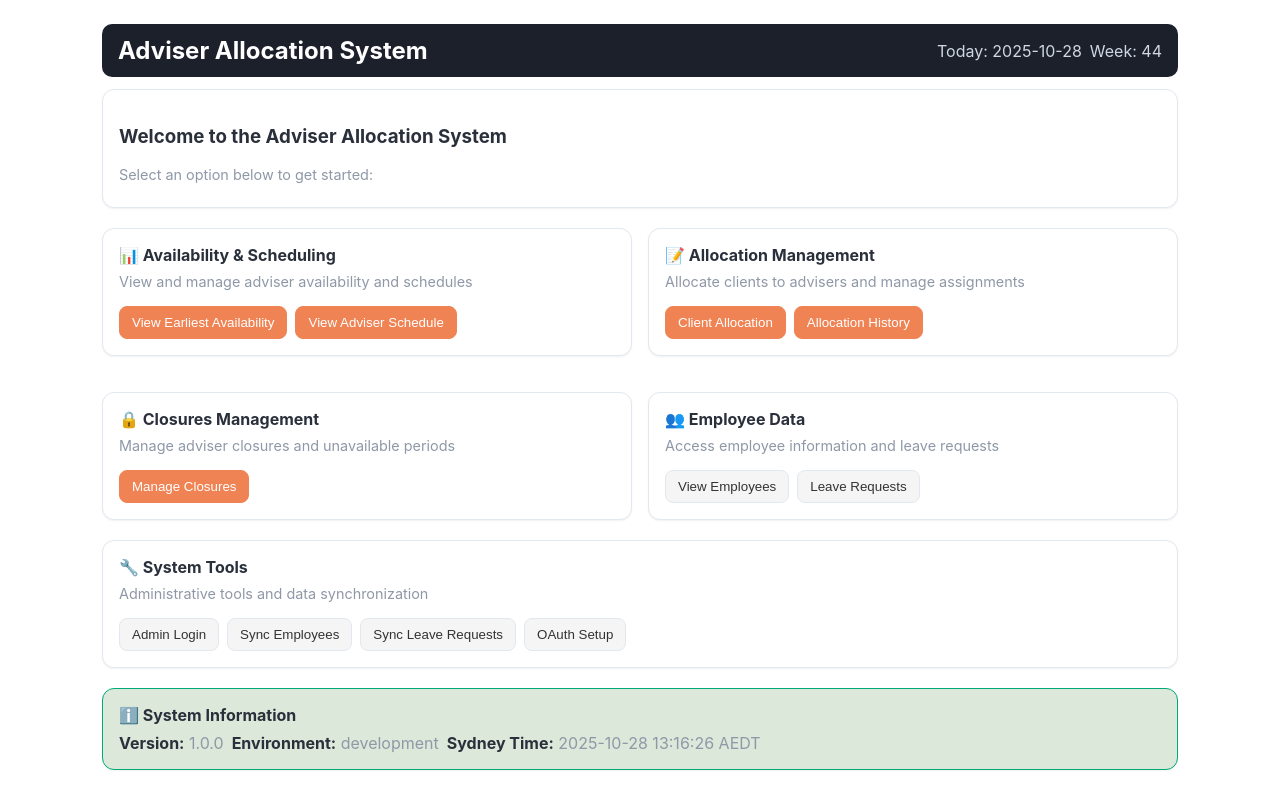
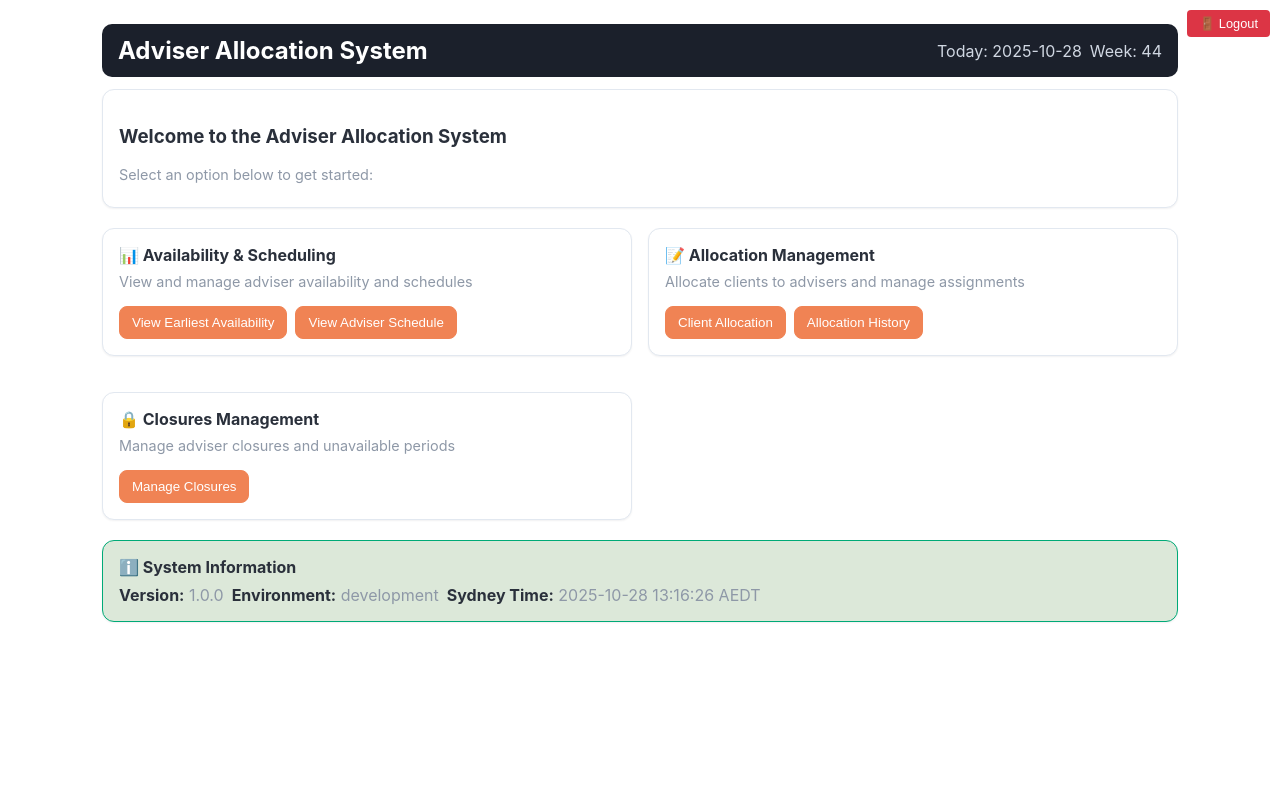
Before and after one commit to Pivot-Wealth-Digital/adviser_allocation, a Flask app: page / in a window 1280 px wide. Run offline with Flask 3, Linux system fonts and the light colour scheme; the visitor is signed in with stand-in values (Sample User, id 1).

Commit message:
Implement site-wide authentication and clean up homepage
- Add site-wide login requirement for all routes except login, logout, webhooks, and warmup
- Replace admin-only authentication with general user authentication
- Update login system: /login (was /admin/login) with improved UI
- Add logout button to top-right of all pages via layout template
- Remove employee data section from homepage (View Employees, Leave Requests, Sync buttons)
- Remove system tools section from homepage (OAuth Setup, redundant Logout)
- Maintain all core functionality: availability, allocation, closures management
- Use Google Secret Manager for production, .env for local development

Login credentials: admin / passwordpw

```diff
--- a/main.py
+++ b/main.py
@@ -36,21 +36,50 @@ app.secret_key = get_secret("SESSION_SECRET") or "change-me-please"  # set in ap
 ADMIN_USERNAME = get_secret("ADMIN_USERNAME") or os.environ.get("ADMIN_USERNAME")
 ADMIN_PASSWORD = get_secret("ADMIN_PASSWORD") or os.environ.get("ADMIN_PASSWORD")
 
-def is_admin():
-    return bool(session.get("is_admin"))
+def is_authenticated():
+    return bool(session.get("is_authenticated"))
 
-def admin_required(view_func):
+def login_required(view_func):
     from functools import wraps
     @wraps(view_func)
     def wrapper(*args, **kwargs):
-        if not is_admin():
+        if not is_authenticated():
             # For API calls, return 401; for browser, redirect to login with next
             if request.accept_mimetypes and "text/html" in request.accept_mimetypes:
                 nxt = request.path
-                return redirect(f"/admin/login?next={nxt}")
+                return redirect(f"/login?next={nxt}")
             return jsonify({"error": "Unauthorized"}), 401
         return view_func(*args, **kwargs)
     return wrapper
+
+# Global before_request handler to protect all routes
+@app.before_request
+def require_login():
+    # List of endpoints that don't require authentication
+    public_endpoints = [
+        'login',
+        'logout',
+        'static',  # Static files (CSS, JS, images)
+    ]
+
+    # List of routes that don't require authentication (by path)
+    public_paths = [
+        '/webhook/allocation',  # HubSpot webhook
+        '/_ah/warmup',         # App Engine warmup
+    ]
+
+    # Check if current route is public
+    if (request.endpoint in public_endpoints or
+        request.path in public_paths or
+        request.path.startswith('/static/')):
+        return  # Allow access
+
+    # Require authentication for all other routes
+    if not is_authenticated():
+        if request.accept_mimetypes and "text/html" in request.accept_mimetypes:
+            nxt = request.path
+            return redirect(f"/login?next={nxt}")
+        return jsonify({"error": "Unauthorized"}), 401
 
 # ---- Employment Hero (HR) OAuth config ----
 EH_AUTHORIZE_URL = os.environ.get("EH_AUTHORIZE_URL", "https://oauth.employmenthero.com/oauth2/authorize")
@@ -486,7 +515,7 @@ def closures():
     try:
         if not request.is_json:
             return jsonify({"error": "Expected application/json"}), 415
-        if not is_admin():
+        if not is_authenticated():
             return jsonify({"error": "Unauthorized"}), 401
         payload = request.get_json() or {}
         start_date = payload.get("start_date")
@@ -524,7 +553,7 @@ def closures_item(closure_id):
     """Update or delete a specific closure document (admin only)."""
     if not db:
         return jsonify({"error": "Firestore is not configured"}), 400
-    if not is_admin():
+    if not is_authenticated():
         return jsonify({"error": "Unauthorized"}), 401
 
     if request.method == "DELETE":
@@ -579,7 +608,6 @@ def closures_item(closure_id):
 
 
 @app.route("/closures/ui")
-@admin_required
 def closures_ui():
     """Simple UI to create and list global office closures (holidays)."""
     if not db:
@@ -658,18 +686,21 @@ def closures_ui():
     return render_template('closures_ui.html', closures=closures_data, today=sydney_today().isoformat(), closures_for_js=closures_for_js)
 
 
-@app.route("/admin/login", methods=["GET", "POST"])
-def admin_login():
-    """Simple admin login to manage closures."""
-    # If already logged in, go to UI or 'next'
-    nxt = request.args.get("next") or "/closures/ui"
+@app.route("/login", methods=["GET", "POST"])
+def login():
+    """Site-wide login for all access."""
+    # If already logged in, go to home or 'next'
+    nxt = request.args.get("next") or "/"
+    if is_authenticated():
+        return redirect(nxt)
+
     if request.method == "POST":
         username = request.form.get("username") or ""
         password = request.form.get("password") or ""
         if not ADMIN_USERNAME or not ADMIN_PASSWORD:
-            return ("<p>Admin credentials not configured. Set ADMIN_USERNAME and ADMIN_PASSWORD.</p>", 500)
+            return ("<p>Login credentials not configured. Set ADMIN_USERNAME and ADMIN_PASSWORD.</p>", 500)
         if username == ADMIN_USERNAME and password == ADMIN_PASSWORD:
-            session["is_admin"] = True
+            session["is_authenticated"] = True
             return redirect(nxt)
         # invalid
         error = "Invalid credentials"
@@ -677,14 +708,15 @@ def admin_login():
         error = ""
 
     html = (
-        "<html><head><title>Admin Login</title>"
-        "<style>body{font-family:sans-serif;max-width:420px;margin:60px auto;padding:0 12px}.f{display:flex;flex-direction:column;gap:10px}label{font-size:.9em;color:#333}input{padding:8px;border:1px solid #bbb;border-radius:4px}button{padding:8px 12px;border:1px solid #0a7;background:#0a7;color:#fff;border-radius:4px;cursor:pointer}.err{color:#a00;margin-top:8px}</style>"
+        "<html><head><title>Login - Adviser Allocation System</title>"
+        "<style>body{font-family:sans-serif;max-width:420px;margin:60px auto;padding:0 12px}.f{display:flex;flex-direction:column;gap:10px}label{font-size:.9em;color:#333}input{padding:8px;border:1px solid #bbb;border-radius:4px}button{padding:8px 12px;border:1px solid #0a7;background:#0a7;color:#fff;border-radius:4px;cursor:pointer}.err{color:#a00;margin-top:8px}h3{color:#333;text-align:center}</style>"
         "</head><body>"
-        "<h3>Admin Login</h3>"
-        f"<form class=\"f\" method=\"POST\" action=\"/admin/login?next={nxt}\">"
-        "<div><label>Username</label><input name=\"username\" autocomplete=\"username\"></div>"
-        "<div><label>Password</label><input name=\"password\" type=\"password\" autocomplete=\"current-password\"></div>"
-        "<div><button type=\"submit\">Sign in</button></div>"
+        "<h3>🔐 Adviser Allocation System</h3>"
+        "<p style='text-align:center;color:#666;margin-bottom:20px'>Please sign in to continue</p>"
+        f"<form class=\"f\" method=\"POST\" action=\"/login?next={nxt}\">"
+        "<div><label>Username</label><input name=\"username\" autocomplete=\"username\" required></div>"
+        "<div><label>Password</label><input name=\"password\" type=\"password\" autocomplete=\"current-password\" required></div>"
+        "<div><button type=\"submit\">Sign In</button></div>"
         f"<div class=\"err\">{error}</div>"
         "</form>"
         "</body></html>"
@@ -692,10 +724,10 @@ def admin_login():
     return html, 200, {"Content-Type": "text/html; charset=utf-8"}
 
 
-@app.route("/admin/logout")
-def admin_logout():
-    session.pop("is_admin", None)
-    return redirect("/admin/login")
+@app.route("/logout")
+def logout():
+    session.pop("is_authenticated", None)
+    return redirect("/login")
 
 
 # ---- assign adviser to open deal ----
--- a/templates/homepage.html
+++ b/templates/homepage.html
@@ -48,38 +48,6 @@
         <button class="primary">Manage Closures</button>
       </a>
     </div>
-  </div>
-
-  <div class="card">
-    <h4>👥 Employee Data</h4>
-    <p class="muted">Access employee information and leave requests</p>
-    <div class="row" style="margin-top: 16px;">
-      <a href="/employees/ui" style="text-decoration: none;">
-        <button class="secondary">View Employees</button>
-      </a>
-      <a href="/leave_requests/ui" style="text-decoration: none;">
-        <button class="secondary">Leave Requests</button>
-      </a>
-    </div>
-  </div>
-</div>
-
-<div class="card">
-  <h4>🔧 System Tools</h4>
-  <p class="muted">Administrative tools and data synchronization</p>
-  <div class="row" style="margin-top: 16px;">
-    <a href="/admin/login" style="text-decoration: none;">
-      <button class="secondary">Admin Login</button>
-    </a>
-    <a href="/sync/employees" style="text-decoration: none;">
-      <button class="secondary">Sync Employees</button>
-    </a>
-    <a href="/sync/leave_requests" style="text-decoration: none;">
-      <button class="secondary">Sync Leave Requests</button>
-    </a>
-    <a href="/auth/start" style="text-decoration: none;">
-      <button class="secondary">OAuth Setup</button>
-    </a>
   </div>
 </div>
 
--- a/templates/layout.html
+++ b/templates/layout.html
@@ -8,6 +8,13 @@
     {% block head %}{% endblock %}
   </head>
   <body>
+    <div style="position: fixed; top: 10px; right: 10px; z-index: 1000;">
+      <a href="/logout" style="text-decoration: none;">
+        <button style="background: #dc3545; color: white; border: none; padding: 6px 12px; border-radius: 4px; cursor: pointer; font-size: 0.8em;">
+          🚪 Logout
+        </button>
+      </a>
+    </div>
     <div class="container">
       {% block content %}{% endblock %}
     </div>
```
